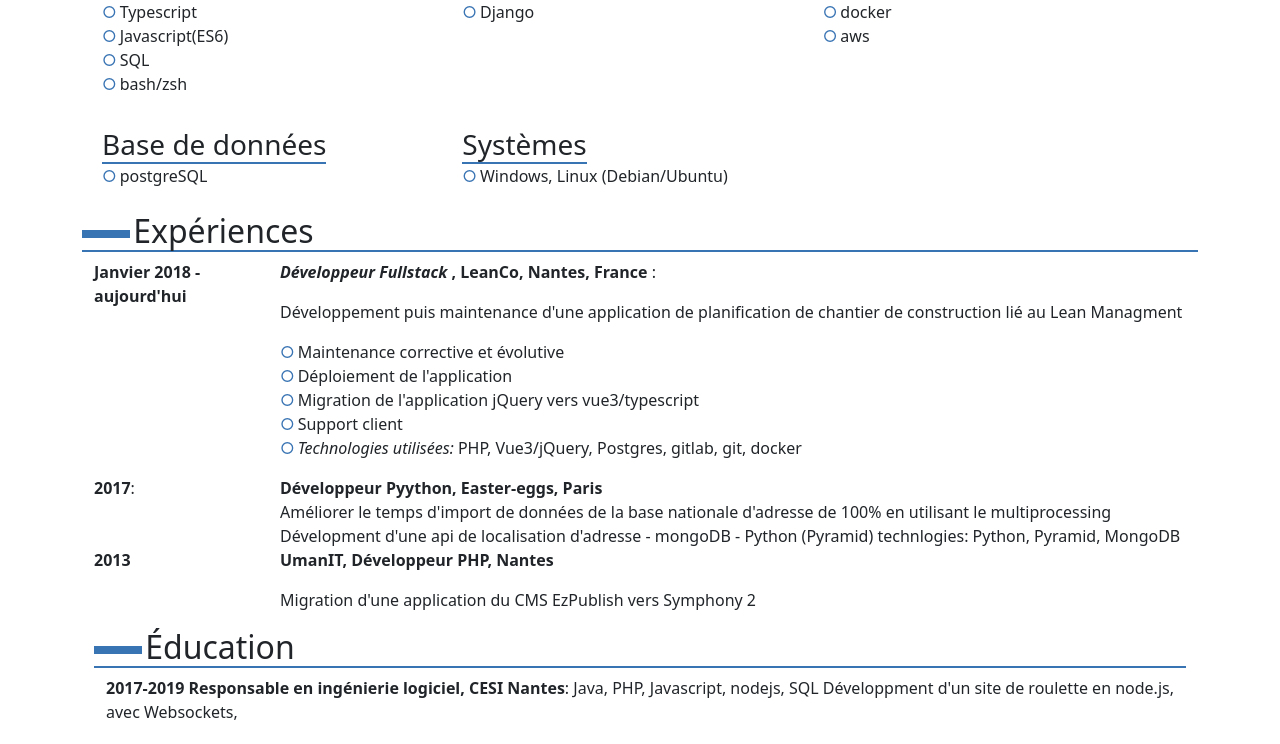
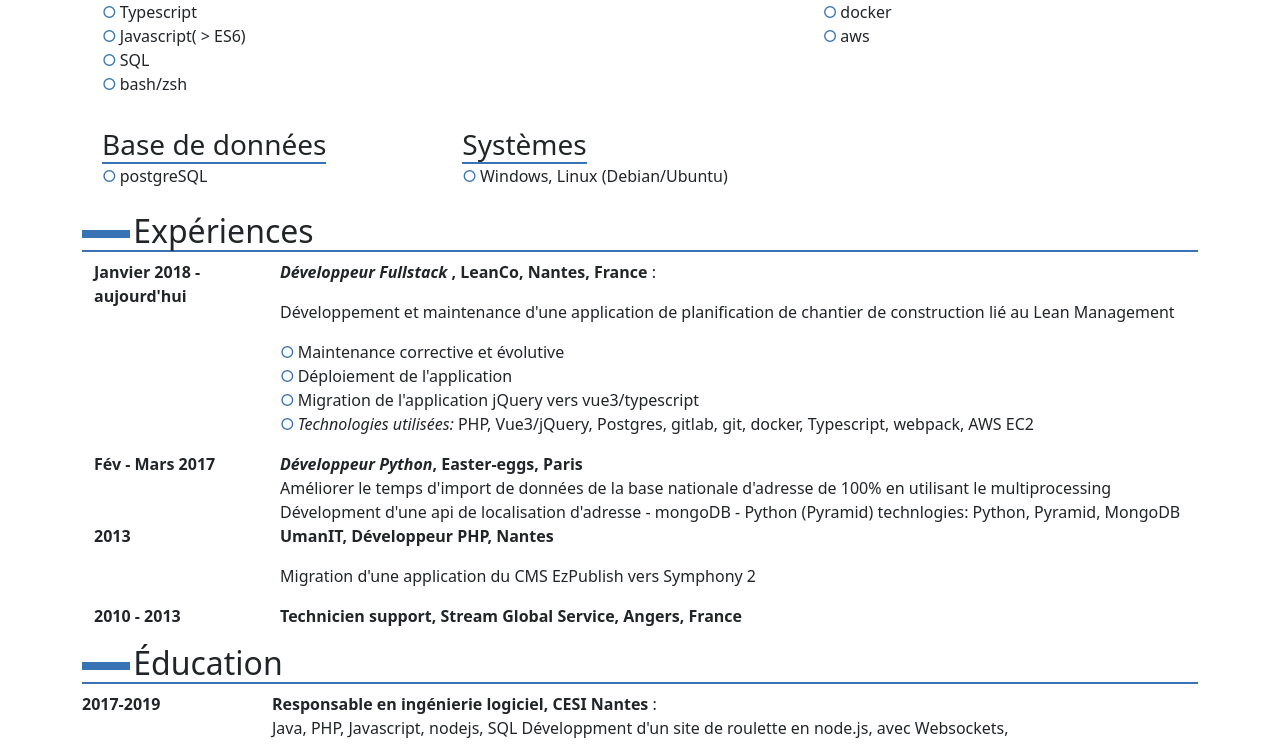
Before and after one commit to munchys/munchys.github.io, a Vue app: page / in a window 1280 px wide. Shown: the part 324-1068 px from the top of the page. Built offline with nearby package versions, Linux system fonts and the light colour scheme.

Commit message:
séparation des diverse s partie

```diff
--- a/public/index.html
+++ b/public/index.html
@@ -1,5 +1,5 @@
 <!DOCTYPE html>
-<html lang="">
+<html lang="fr">
   <head>
     <meta charset="utf-8">
     <meta http-equiv="X-UA-Compatible" content="IE=edge">
--- /dev/null
+++ b/src/components/competences.vue
@@ -0,0 +1,52 @@
+<template>
+  <div class="container-lg d-flex flex-wrap">
+    <div class="section p-2">
+      <h3>Langages</h3>
+      <ul>
+        <li>PHP 7</li>
+        <li>Python3</li>
+        <li>Typescript</li>
+        <li>Javascript( > ES6)</li>
+        <li>SQL</li>
+        <li>bash/zsh</li>
+      </ul>
+    </div>
+    <div class="section p-2">
+      <h3>Frameworks</h3>
+      <ul>
+        <li>Pyramid (Python)</li>
+        <li>vue3</li>
+      </ul>
+    </div>
+    <div class="section p-2">
+      <h3>Outils</h3>
+      <ul>
+        <li>git/gitlab</li>
+        <li>phpstorm</li>
+        <li>docker</li>
+        <li>aws</li>
+      </ul>
+    </div>
+    <div class="section p-2">
+      <h3>Base de données</h3>
+      <ul>
+        <li>postgreSQL</li>
+      </ul>
+    </div>
+    <div class="section p-2">
+      <h3>Systèmes</h3>
+      <ul>
+        <li>Windows, Linux (Debian/Ubuntu)</li>
+      </ul>
+    </div>
+  </div>
+</template>
+
+<script lang="ts">
+import { defineComponent } from "vue";
+
+export default defineComponent({
+  name: "CompetencePart",
+});
+</script>
+<style scoped></style>
--- a/src/components/cv.vue
+++ b/src/components/cv.vue
@@ -4,131 +4,43 @@
       <div class="d-flex justify-content-between">
         <div class="me-auto d-flex flex-column titres">
           <h1>Fabien Morinière</h1>
-          <h2><em>Développeur Fullstack</em></h2>
+          <h2><i>Développeur Fullstack</i></h2>
         </div>
 
         <div class="d-flex flex-column flex-end text-end">
-          <em>4 rue Henri-Théodore Driollet <br />44300 Nantes <br />FRANCE</em
+          <i>>4 rue Henri-Théodore Driollet <br />44300 Nantes <br />FRANCE</i
           ><br />
-          <em>tél: <a href="tel:+33 663212663">+33 663212663</a> </em><br />
-          <em
+          <i>tél: <a href="tel:+33 663212663">+33 663212663</a> </i><br />
+          <i
             >courriel:
             <a href="mailto:fabien.moriniere@gmail.com"
               >fabien.moriniere@gmail.com</a
             >
-          </em>
+          </i>
         </div>
       </div>
     </div>
 
     <h2 class="titre-before souligne">Compétences</h2>
-    <div class="container-lg d-flex flex-wrap">
-      <div class="section p-2">
-        <h3>Langages</h3>
-        <ul>
-          <li>PHP 7</li>
-          <li>Python3</li>
-          <li>Typescript</li>
-          <li>Javascript(ES6)</li>
-          <li>SQL</li>
-          <li>bash/zsh</li>
-        </ul>
-      </div>
-      <div class="section p-2">
-        <h3>Frameworks</h3>
-        <ul>
-          <li>Pyramid (Python)</li>
-          <li>vue3</li>
-          <li>Django</li>
-        </ul>
-      </div>
-      <div class="section p-2">
-        <h3>Outils</h3>
-        <ul>
-          <li>git/gitlab</li>
-          <li>phpstorm</li>
-          <li>docker</li>
-          <li>aws</li>
-        </ul>
-      </div>
-      <div class="section p-2">
-        <h3>Base de données</h3>
-        <ul>
-          <li>postgreSQL</li>
-        </ul>
-      </div>
-      <div class="section p-2">
-        <h3>Systèmes</h3>
-        <ul>
-          <li>Windows, Linux (Debian/Ubuntu)</li>
-        </ul>
-      </div>
-    </div>
+    <Competence />
     <h2 class="titre-before souligne">Expériences</h2>
-    <div class="container-lg">
+    <Experience />
+    <h2 class="titre-before souligne">Éducation</h2>
     <div class="row">
-        <div class="col-2 col-sm-2">
-          <strong>Janvier 2018 - aujourd'hui</strong>
-        </div>
+      <div class="col-2 col-sm-2"><b> 2017-2019</b></div>
       <div class="col-10 col-sm-10">
+        <b> Responsable en ingénierie logiciel, CESI Nantes </b>
+        :
         <p>
-            <strong>
-              <em>Développeur Fullstack</em>
-              , LeanCo, Nantes, France</strong
-            >
-            :
+          Java, PHP, Javascript, nodejs, SQL Développment d'un site de roulette
+          en node.js, avec Websockets,
         </p>
-
-          <p>
-            Développement puis maintenance d'une application de planification de
-            chantier de construction lié au Lean Managment
-          </p>
-
-          <ul>
-            <li>Maintenance corrective et évolutive</li>
-            <li>Déploiement de l'application</li>
-            <li>Migration de l'application jQuery vers vue3/typescript</li>
-            <li>Support client</li>
-            <li>
-              <em>Technologies utilisées: </em> PHP, Vue3/jQuery, Postgres,
-              gitlab, git, docker
-            </li>
-          </ul>
-        </div>
-      </div>
-      <div class="row">
-        <div class="col-2 col-sm-2"><strong>2017</strong>:</div>
-        <div class="col-10 col-sm-10">
-          <strong>Développeur Pyython, Easter-eggs, Paris</strong>
-          <div>
-            Améliorer le temps d'import de données de la base nationale
-            d'adresse de 100% en utilisant le multiprocessing
-          </div>
-          <div>
-            Dévelopment d'une api de localisation d'adresse - mongoDB - Python
-            (Pyramid) technlogies: Python, Pyramid, MongoDB
-          </div>
-        </div>
       </div>
 
       <div class="row">
-        <div class="col-2 col-sm-2"><strong>2013</strong></div>
+        <div class="col-2 col-sm-2"><b> 2013</b></div>
         <div class="col-10 col-sm-10">
-          <p><strong>UmanIT, Développeur PHP, Nantes</strong></p>
-          <p>Migration d'une application du CMS EzPublish vers Symphony 2</p>
-        </div>
-      </div>
-
-      <h2 class="titre-before souligne">Éducation</h2>
-      <div class="container">
-        <p>
-          <strong
-            >2017-2019 Responsable en ingénierie logiciel, CESI Nantes</strong
-          >: Java, PHP, Javascript, nodejs, SQL Développment d'un site de
-          roulette en node.js, avec Websockets,
-        </p>
-
-        <strong>2013 Dévelopeur logiciel AFPA ANGERS</strong>:
+          <b> Dévelopeur logiciel AFPA ANGERS</b>:
           <ul>
             <li>
               Écrire des requêtes avec langage de base de données SQL sur MSSQL
@@ -137,6 +49,8 @@
             <li>Concevoir des sites web avec PHP et Javascript</li>
           </ul>
         </div>
+      </div>
+    </div>
 
     <h2 class="titre-before souligne">Divers</h2>
     <div class="container-g">
@@ -144,13 +58,15 @@
       <p>veille: Rust, programmation fonctionelle</p>
     </div>
   </div>
-  </div>
 </template>
 
 <script lang="ts">
 import { defineComponent } from "vue";
+import Competence from "./competences.vue";
+import Experience from "./experiences.vue";
 export default defineComponent({
   name: "HelloWorld",
+  components: { Competence, Experience },
 });
 </script>
 
--- /dev/null
+++ b/src/components/experiences.vue
@@ -0,0 +1,73 @@
+<template>
+  <div class="container-lg">
+    <div class="row">
+      <div class="col-2 col-sm-2">
+        <b>Janvier 2018 - aujourd'hui</b>
+      </div>
+      <div class="col-10 col-sm-10">
+        <p>
+          <b>
+            <i>Développeur Fullstack</i>
+            , LeanCo, Nantes, France
+          </b>
+          :
+        </p>
+
+        <p>
+          Développement et maintenance d'une application de planification de
+          chantier de construction lié au Lean Management
+        </p>
+
+        <ul>
+          <li>Maintenance corrective et évolutive</li>
+          <li>Déploiement de l'application</li>
+          <li>Migration de l'application jQuery vers vue3/typescript</li>
+          <li>
+            <i>Technologies utilisées: </i>
+            PHP, Vue3/jQuery, Postgres, gitlab, git, docker, Typescript,
+            webpack, AWS EC2
+          </li>
+        </ul>
+      </div>
+    </div>
+    <div class="row">
+      <div class="col-2 col-sm-2"><b>Fév - Mars 2017</b></div>
+      <div class="col-10 col-sm-10">
+        <b><i>Développeur Python</i>, Easter-eggs, Paris</b>
+        <div>
+          Améliorer le temps d'import de données de la base nationale d'adresse
+          de 100% en utilisant le multiprocessing
+        </div>
+        <div>
+          Dévelopment d'une api de localisation d'adresse - mongoDB - Python
+          (Pyramid) technlogies: Python, Pyramid, MongoDB
+        </div>
+      </div>
+    </div>
+
+    <div class="row">
+      <div class="col-2 col-sm-2"><b>2013</b></div>
+      <div class="col-10 col-sm-10">
+        <p><b>UmanIT, Développeur PHP, Nantes</b></p>
+        <p>Migration d'une application du CMS EzPublish vers Symphony 2</p>
+      </div>
+    </div>
+
+    <div class="row">
+      <div class="col-2 col-sm-2"><b>2010 - 2013</b></div>
+      <div class="col-10 col-sm-10">
+        <p>
+          <b>Technicien support, Stream Global Service, Angers, France</b>
+        </p>
+        <p></p>
+      </div>
+    </div>
+  </div>
+</template>
+<script lang="ts">
+import { defineComponent } from "vue";
+
+export default defineComponent({
+  name: "ExperiencePart",
+});
+</script>
```
Also changed, not shown: 1 other file (tests, documents, lock files or other folders). Lines whose indentation alone changed are shown as unchanged.
